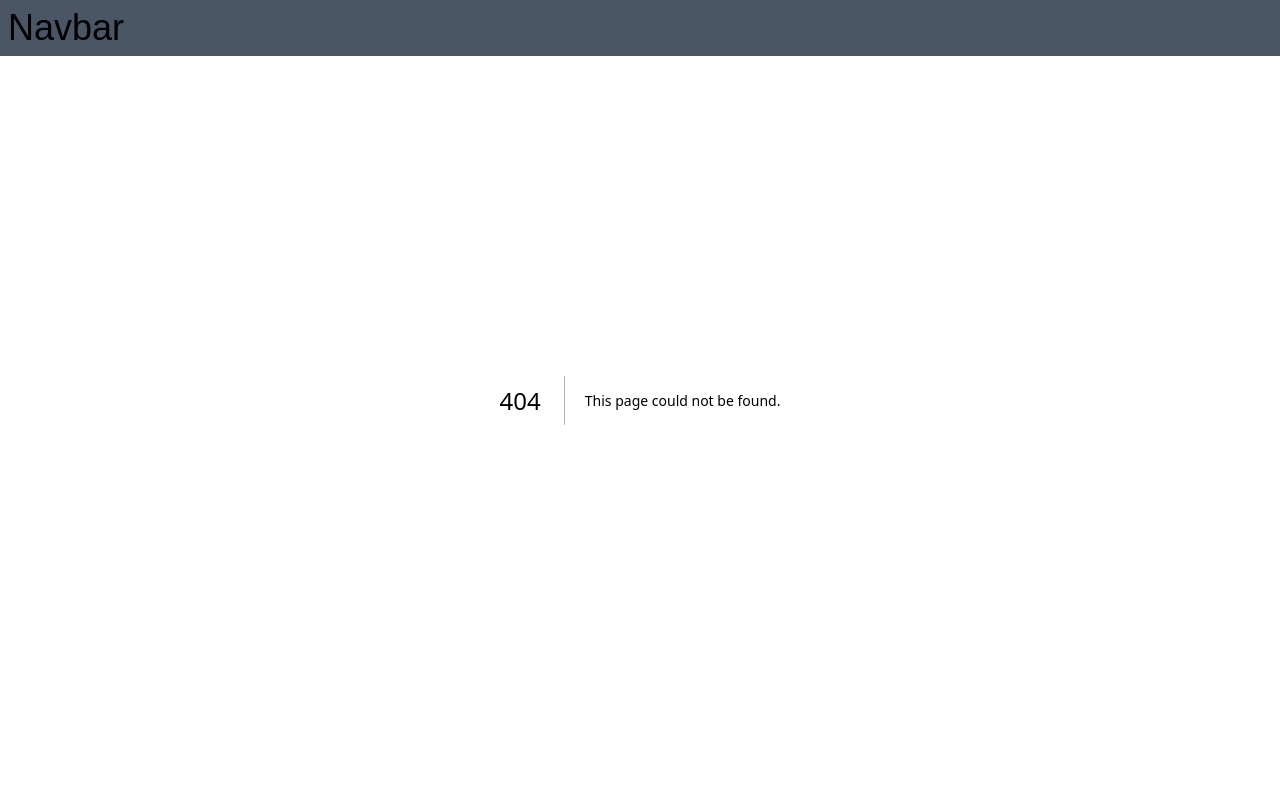
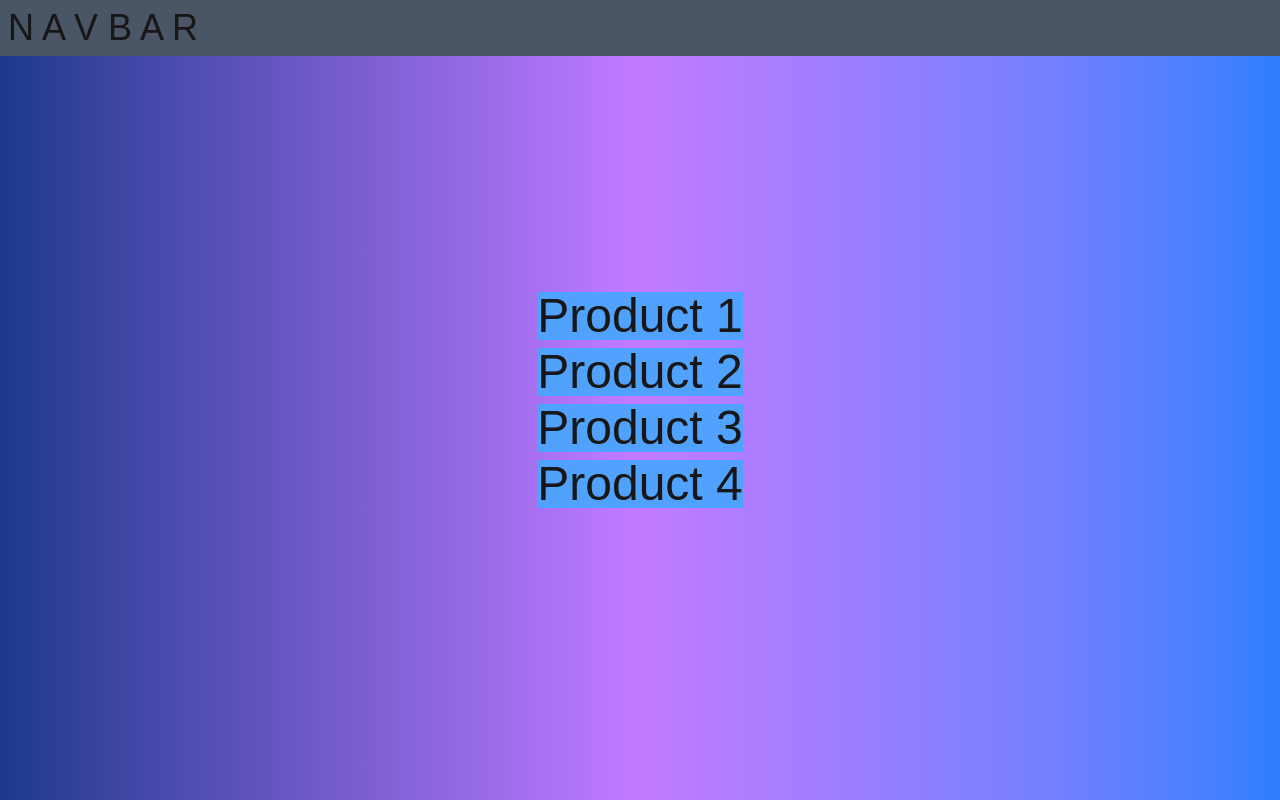
Before and after one commit to 17Swagat/Mulhite_LLM_Interface, a Next.js app: page /products in a window 1280 px wide. Before the commit this address had no page. Built offline with nearby package versions, Linux system fonts and the light colour scheme.

Commit message:
Dynamic Routes -> In the Products section, defined using a foldername with [foldername] brackets

```diff
--- a/src/app/layout.tsx
+++ b/src/app/layout.tsx
@@ -1,6 +1,7 @@
 import type { Metadata } from "next";
 import { Geist, Geist_Mono } from "next/font/google";
 import "./globals.css";
+import Link from "next/link";
 
 const geistSans = Geist({
   variable: "--font-geist-sans",
@@ -27,8 +28,9 @@ export default function RootLayout({
       <body
         className={`${geistSans.variable} ${geistMono.variable} antialiased`}
       >
+
         <nav className="fixed bg-gray-600 w-full p-2 text-4xl">
-          Navbar
+          <Link href="/">N A V B A R</Link>
         </nav>
         {children}
       </body>
--- a/src/app/page.tsx
+++ b/src/app/page.tsx
@@ -3,7 +3,7 @@ import Link from "next/link";
 export default function Home() {
   return (
     <div className="h-screen w-screen flex flex-col gap-2 items-center justify-center bg-blue-900 text-9xl">
-      Hello
+      Home Page
       <Link href="/about" className="text-white bg-purple-400 p-2 rounded-[10px] ml-10 text-3xl">
         About
       </Link>
@@ -13,6 +13,9 @@ export default function Home() {
       <Link href="/blog" className="text-white bg-purple-400 p-2 rounded-[10px] ml-10 text-3xl">
         Blogs
       </Link>
+      <Link href="/products" className="text-white bg-purple-400 p-2 rounded-[10px] ml-10 text-3xl">
+        Products
+      </Link>
     </div>
   );
 }
--- /dev/null
+++ b/src/app/products/[productId]/page.tsx
@@ -0,0 +1,7 @@
+export default function ProductIdPage() {
+    return (
+        <div className="h-screen w-screen flex flex-col gap-2 items-center justify-center bg-gradient-to-r from-blue-900 via-purple-400 to-blue-500">
+            <h1 className="text-9xl">Product Details Page</h1>
+        </div>
+    )
+}
--- /dev/null
+++ b/src/app/products/page.tsx
@@ -0,0 +1,30 @@
+import Link from "next/link";
+
+export default function ProductsPage() {
+    return (
+        <div className="h-screen w-screen flex flex-col gap-2 items-center justify-center bg-gradient-to-r from-blue-900 via-purple-400 to-blue-500">
+            <h1 className="text-5xl bg-blue-400">
+                <Link href='/products/1'>
+                Product 1
+                </Link>
+
+            </h1>
+            <h2 className="text-5xl bg-blue-400">
+                <Link href='/products/2'>
+                Product 2
+                </Link>
+                </h2>
+            <h2 className="text-5xl bg-blue-400">
+
+                <Link href='/products/2'>
+                Product 3
+                </Link>
+            </h2>
+            <h2 className="text-5xl bg-blue-400">
+                <Link href='/products/4'>
+                Product 4
+                </Link>
+            </h2>
+        </div>
+    );
+}
```
